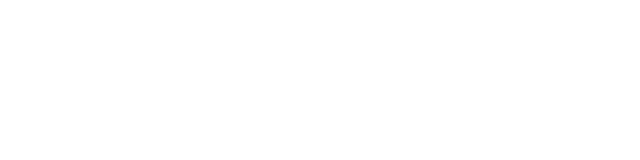
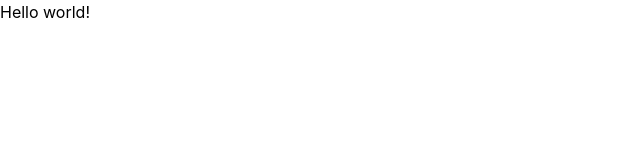
Before and after one commit to MiguelValdez-mv/phone-sales-app, a JavaScript app: page / in a window 1280 px wide. Shown: the top 160 px of the page, without its empty margins (0-640 px from the left). Built offline with nearby package versions, Linux system fonts and the light colour scheme; the HTML template or start-up script is replaced by a standard one.

Commit message:
Configure Tailwind CSS

```diff
--- a/package.json
+++ b/package.json
@@ -42,6 +42,7 @@
     "eslint": "^8.57.1",
     "eslint-config-prettier": "^10.1.2",
     "eslint-plugin-prettier": "^5.2.6",
-    "prettier": "^3.5.3"
+    "prettier": "^3.5.3",
+    "tailwindcss": "^3.4.17"
   }
 }
--- a/src/App.js
+++ b/src/App.js
@@ -1,5 +1,9 @@
 function App() {
-  return <div className="App"></div>
+  return (
+    <div className="App">
+      <h1>Hello world!</h1>
+    </div>
+  )
 }
 
 export default App
--- a/src/index.css
+++ b/src/index.css
@@ -1,3 +1,7 @@
+@tailwind base;
+@tailwind components;
+@tailwind utilities;
+
 body {
   margin: 0;
   font-family:
--- /dev/null
+++ b/tailwind.config.js
@@ -0,0 +1,8 @@
+/** @type {import('tailwindcss').Config} */
+module.exports = {
+  content: ['./src/**/*.{js,jsx,ts,tsx}'],
+  theme: {
+    extend: {},
+  },
+  plugins: [],
+}
```
Also changed, not shown: 1 other file (tests, documents, lock files or other folders).
